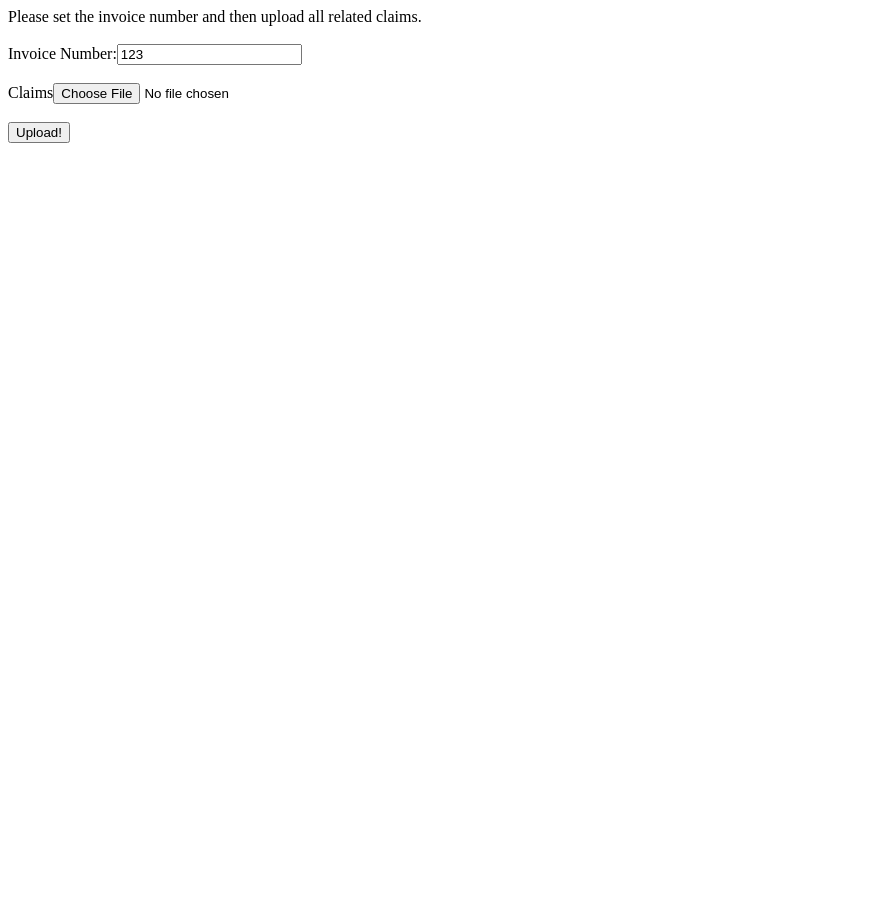
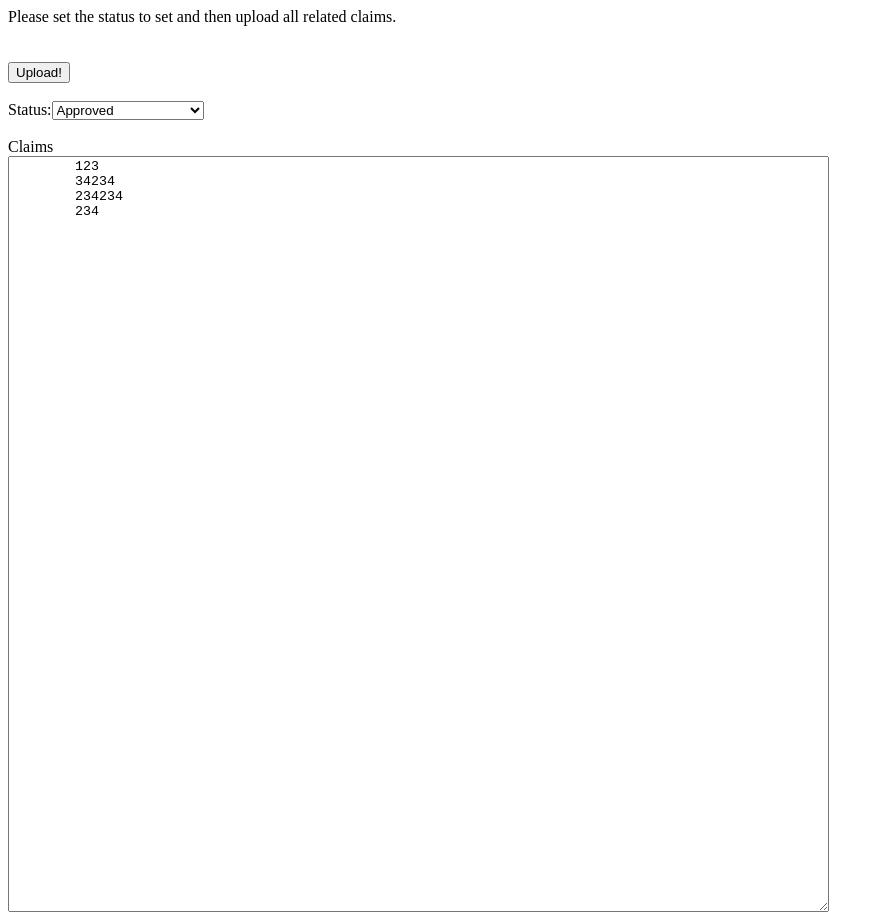
Before and after one commit to cah-austinkucera/ak-bulk-upload-poc, an Angular app in the folder ui/: page / in a window 1280 px wide. Shown: the whole page, without its empty margins (0-884 px from the left). Before the commit the page ends 800 px from the top, so only its background shows below. Built offline with nearby package versions, Linux system fonts and the light colour scheme.

Commit message:
notes from Brianna

```diff
--- a/ui/src/app/main-menu/main-menu.component.html
+++ b/ui/src/app/main-menu/main-menu.component.html
@@ -1,18 +1,29 @@
 <div>
-    <div> Please set the invoice number and then upload all related claims.</div>
+    <div> Please set the status to set and then upload all related claims.</div>
 
     <br/>
-    <label for="invoice">Invoice Number:</label>
-    <input type="text" id="invoice" name="invoice" [(ngModel)]="invoice">
+    <br/>
+    <button type="button" (click)="submit()">Upload!</button>
+    <br/>
+    <br/>
+    <label for="invoice">Status:</label>
+    <!-- <input type="text" id="invoice" name="invoice" [(ngModel)]="invoice"> -->
+    <select name="status" id="status">
+        <option value="approved">Approved</option>
+        <option value="canceled">Canceled</option>
+        <option value="resubmit">Review and Resubmit</option>
+      </select>
 
     <br/>
     <br/>
     <label for="claims">Claims</label>
-    <input id="claims" type="file" (change)="onFileChange($event)"/>
-    <!-- <input id="claims" type="file" [(ngModel)]="excelFile"/> -->
-
     <br/>
-    <br/>
-    <button type="button" (click)="submit()">Upload!</button>
+    <!-- <input id="claims" type="file" (change)="onFileChange($event)"/> -->
+    <textarea i rows="50" cols="100">
+        123
+        34234
+        234234
+        234
+    </textarea>
 
 </div>
```
